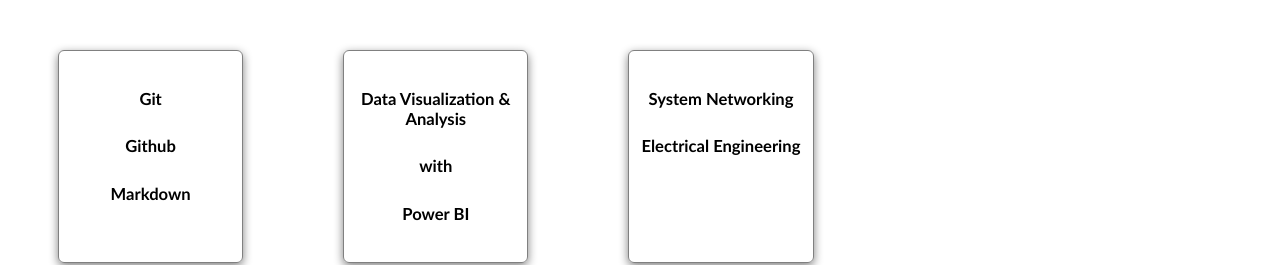
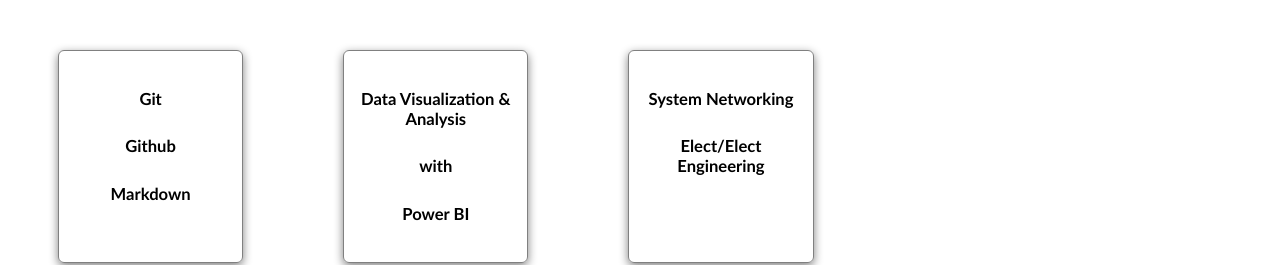
Before and after one commit to samjubril/samjubril.github.io, a plain HTML site: page index.html in a window 1280 px wide. Shown: the part 860-1125 px from the top of the page. Drawn offline with Linux system fonts and the light colour scheme.

Commit message:
Update index.html

```diff
--- a/index.html
+++ b/index.html
@@ -89,7 +89,7 @@
 
         <div class="skill">
           <h5>System Networking</h5>
-          <h5>Electrical Engineering</h5>
+          <h5>Elect/Elect Engineering</h5>
         </div>
 
 
```
